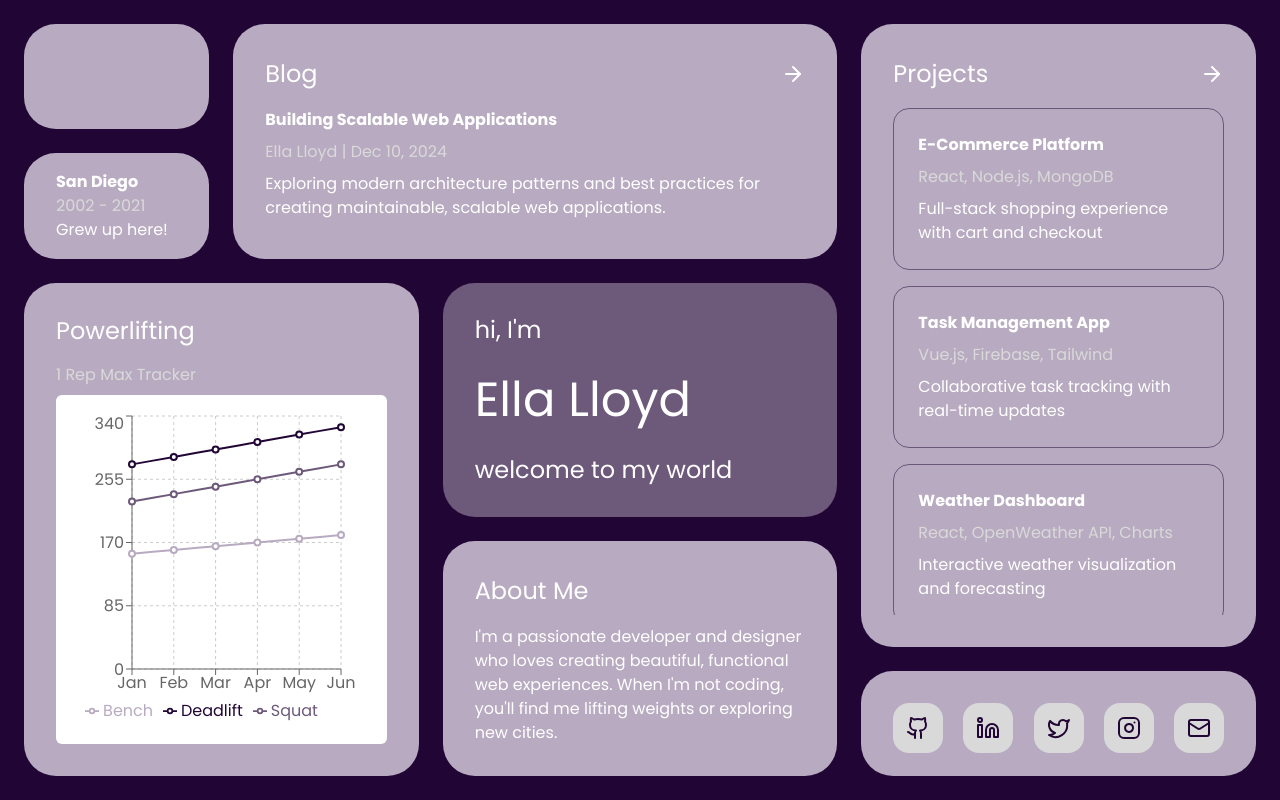
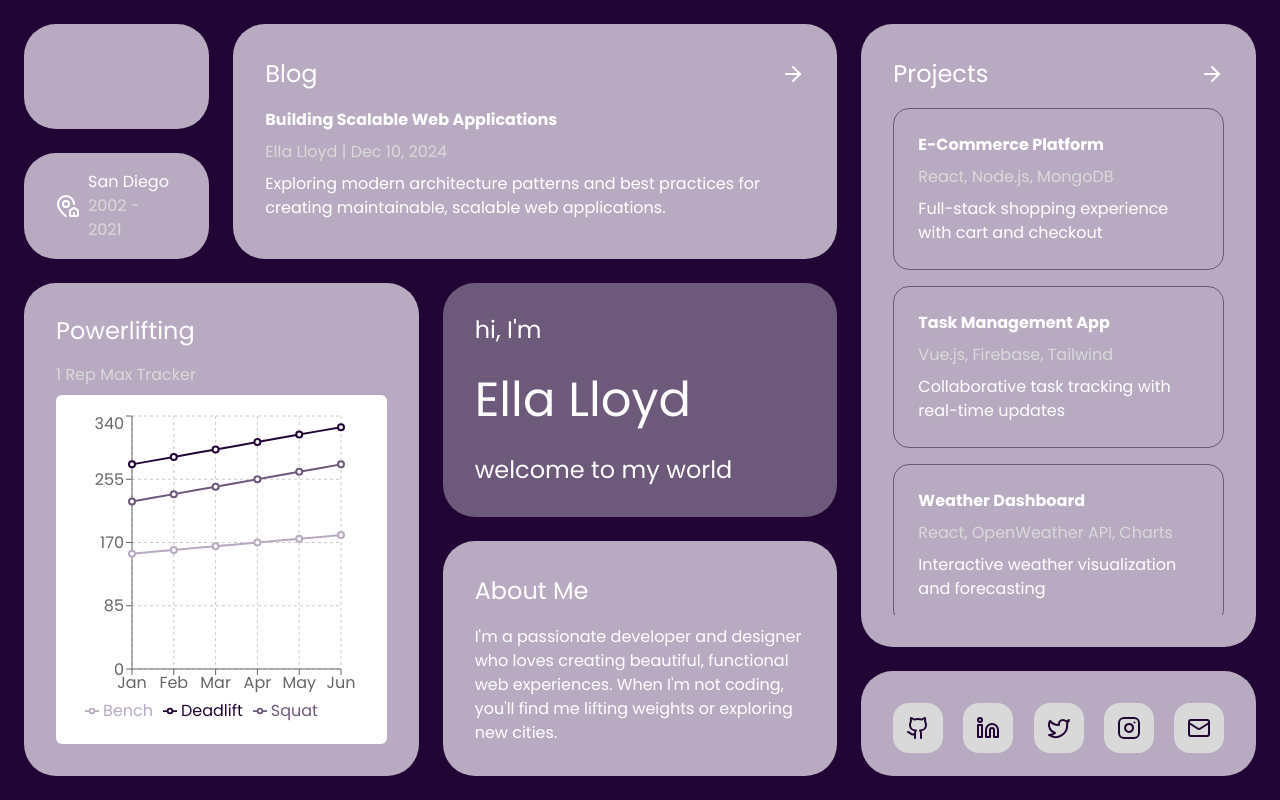
Before and after one commit to ellalloyd/ella-lloyd-portfolio, a Next.js app: page / in a window 1280 px wide. Built offline with nearby package versions, Linux system fonts and the light colour scheme.

Commit message:
location card updates

```diff
--- a/src/components/Desktop.tsx
+++ b/src/components/Desktop.tsx
@@ -51,7 +51,7 @@ function DesktopLayout() {
                 </div>
 
                 {/* Location Card - second row left */}
-                <div className="col-start-1 row-start-2 bg-[#b8abc1] rounded-[32px] p-[32px] flex flex-col justify-center gap-[8px] overflow-hidden">
+                <div className="col-start-1 row-start-2 bg-[#b8abc1] rounded-4xl py-4 px-8 h-full overflow-hidden">
                     <LocationCard />
                 </div>
             </div>
--- a/src/components/LocationCard.tsx
+++ b/src/components/LocationCard.tsx
@@ -1,11 +1,15 @@
-
+import { MapPinHouse } from "lucide-react";
 
 function LocationCard({ }) {
     return (
-        <div>
-            <p className="text-white text-[16px] font-semibold">{"San Diego"}</p>
-            <p className="text-[#d9d9d9] text-[16px]">{"2002 - 2021"}</p>
-            <p className="text-white text-[16px] line-clamp-3">{"Grew up here!"}</p>
+        <div className="h-full flex flex-row gap-2 items-center text-white">
+
+            <MapPinHouse size={24} />
+            <div>
+                <p className="text-white">{"San Diego"}</p>
+                <p className="text-[#d9d9d9]">{"2002 - 2021"}</p>
+            </div>
+
         </div>
     )
 }
```
